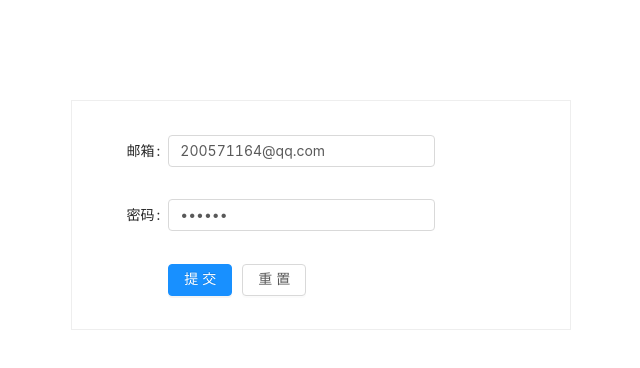
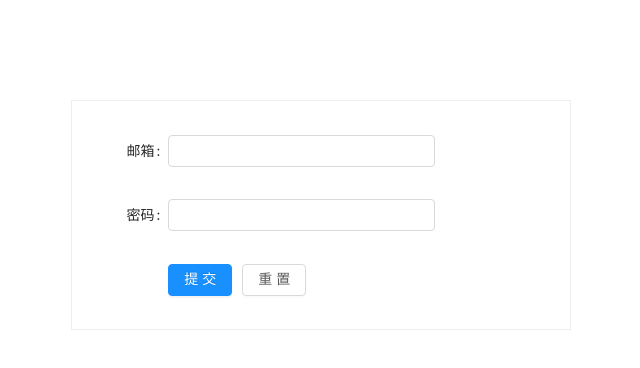
Before and after one commit to Garker/vue-mall-admin, a Vue app: page /#/login in a window 1280 px wide. Shown: the top 368 px of the page, without its empty margins (319-959 px from the left). Built offline with nearby package versions, Linux system fonts and the light colour scheme; what v-charts would draw is missing.

Commit message:
统计页面完成

```diff
--- a/src/views/layout/Login.vue
+++ b/src/views/layout/Login.vue
@@ -46,8 +46,8 @@ export default {
     };
     return {
       userForm: {
-        email: '200571164@qq.com',
-        password: 123456,
+        email: '',
+        password: '',
       },
       rules: {
         password: [{ validator: validatePass, trigger: 'change' }],
--- a/vue.config.js
+++ b/vue.config.js
@@ -11,6 +11,6 @@ module.exports = {
     config.resolve.alias
       .set('@', resolve('src'));
   },
-  publicPath: process.env.NODE_ENV ? '/vue-mall-admin/' : '/',
+  publicPath: './',
   outputDir: 'docs',
 };
```
Also changed, not shown: 5 other files (tests, documents, lock files or other folders).
